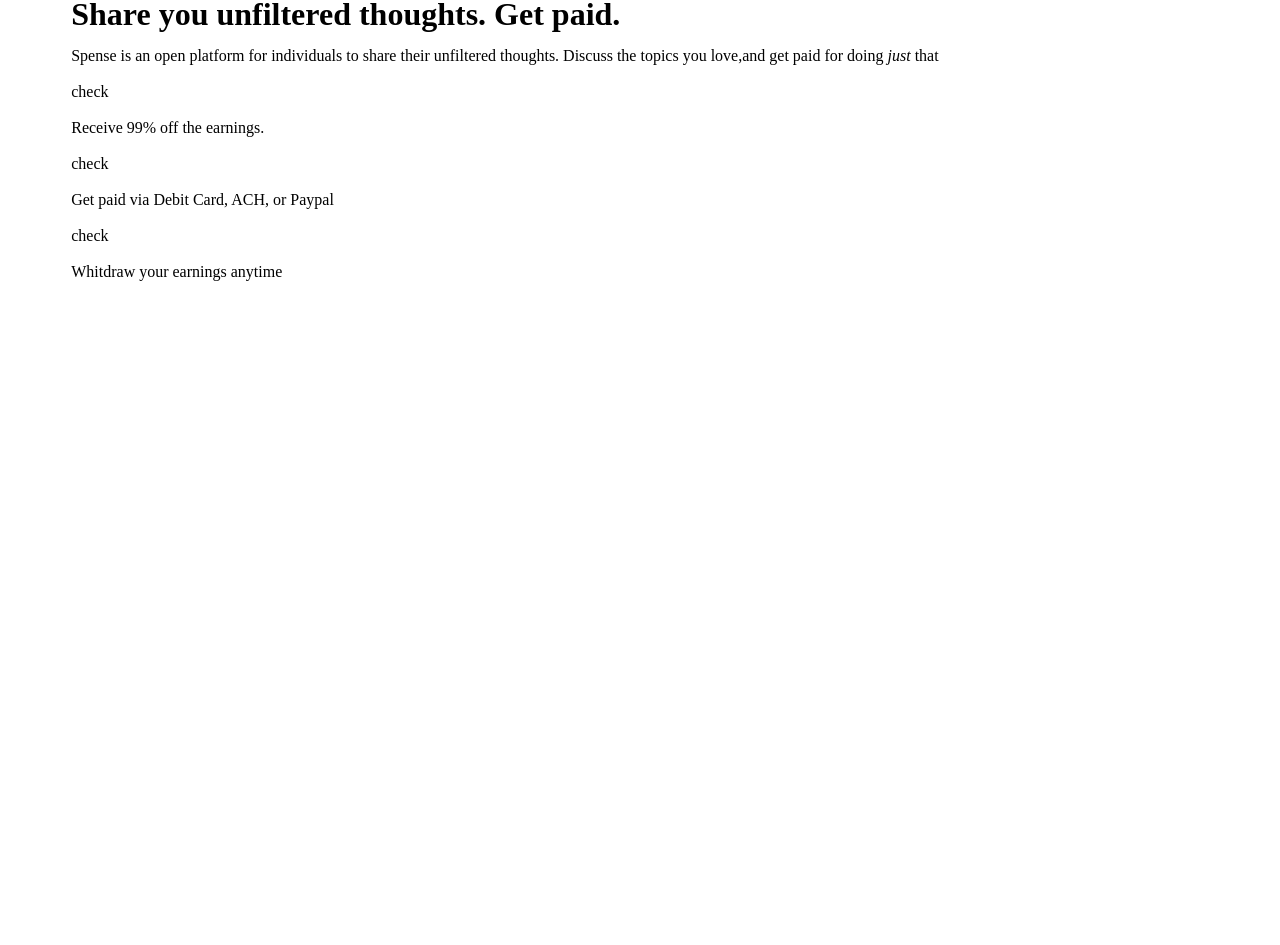
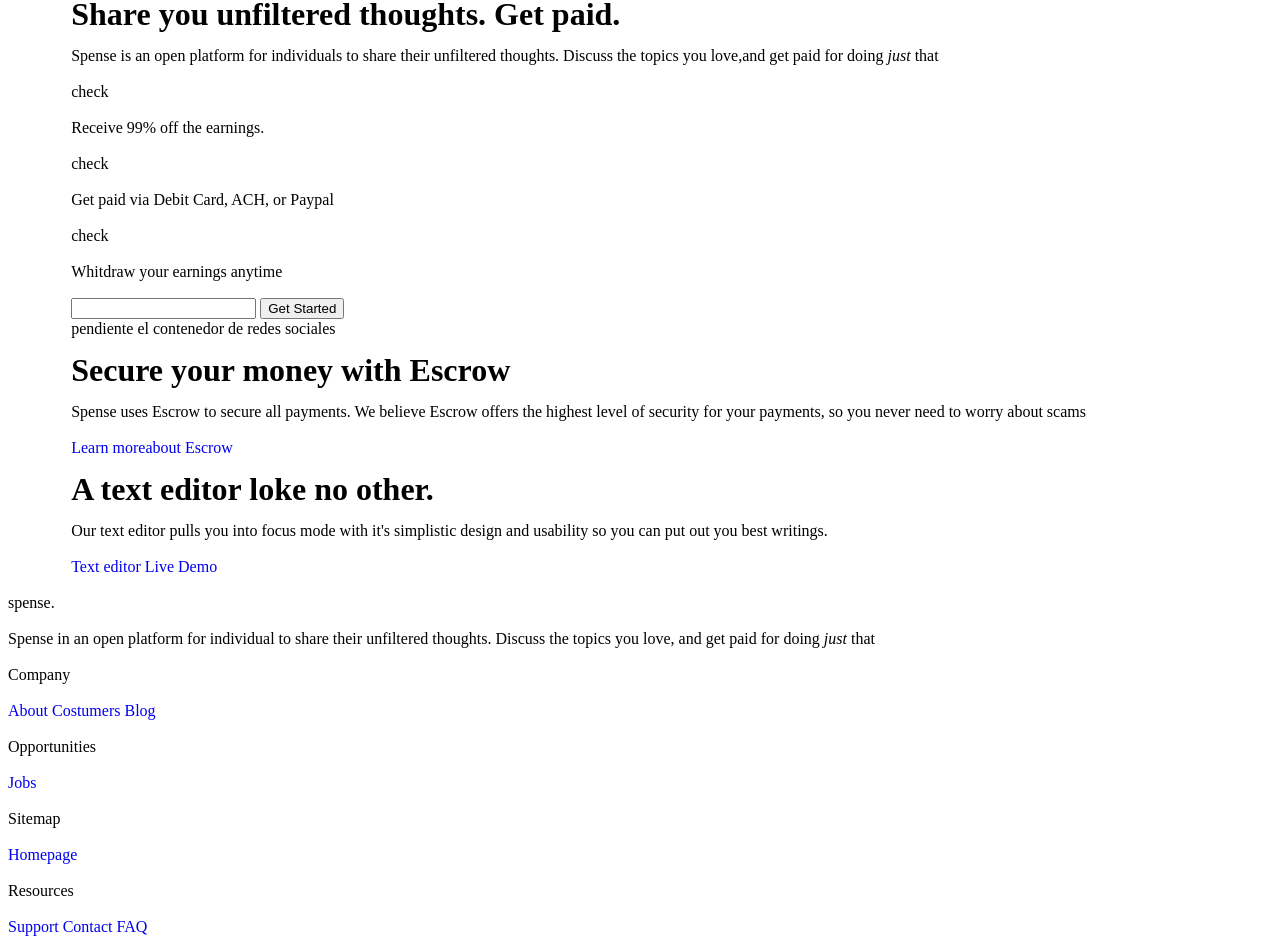
Before and after one commit to alfonso-ramos/spense-landing-page, a plain HTML site: page index.html in a window 1280 px wide. Shown: the part 94-1039 px from the top of the page. Before the commit the page ends 800 px from the top, so only its background shows below. Drawn offline with Linux system fonts and the light colour scheme.

Commit message:
[ADD] maquetacion basica del HTML terminada (puede cambiar)

```diff
--- a/index.html
+++ b/index.html
@@ -44,8 +44,66 @@
                         </p>
                     </div>
                 </div>
+                <form>
+                    <input type="email">
+                    <button>Get Started</button>
+                </form>
+            </div>
+
+            <div class="social-media__container">
+                pendiente el contenedor de redes sociales
+            </div>
+
+            <div class="escrow-container">
+                <h1>Secure your money with Escrow</h1>
+                <p>
+                    Spense uses Escrow to secure all payments. We believe Escrow offers the highest level of security for your payments, so you never need to worry about scams
+                </p>
+                <a href="#">Learn moreabout Escrow</a>
+                <div class="phone-img">
+
+                </div>
+            </div>
+
+            <div class="text-editor__container">
+                <h1>A text editor loke no other.</h1>
+                <p>
+                    Our text editor pulls you into focus mode with it's simplistic design and usability so you can put out you best writings.
+                </p>
+                <a href="#">Text editor Live Demo</a>
+                <div class="text-editor-img">
+
+                </div>
             </div>
         </main>
     </div>
+    <footer>
+        <div class="spense-about">
+            <p>spense.</p>
+            <p>Spense in an open platform for individual to share their unfiltered thoughts. Discuss the topics you love, and get paid for doing <i>just</i> that</p>
+        </div>
+        <div class="footer_extra-info">
+            <div class="company">
+                <p>Company</p>
+                <a href="#">About</a>
+                <a href="#">Costumers</a>
+                <a href="#">Blog</a>
+            </div>
+            <div class="oppotunities">
+                <p>Opportunities</p>
+                <a href="#">Jobs</a>
+            </div>
+            <div class="sitemap">
+                <p>Sitemap</p>
+                <a href="#">Homepage</a>
+            </div>
+            <div class="resources">
+                <p>Resources</p>
+                <a href="#">Support</a>
+                <a href="#">Contact</a>
+                <a href="#">FAQ</a>
+            </div>
+        </div>
+    </footer>
 </body>
 </html>
```
